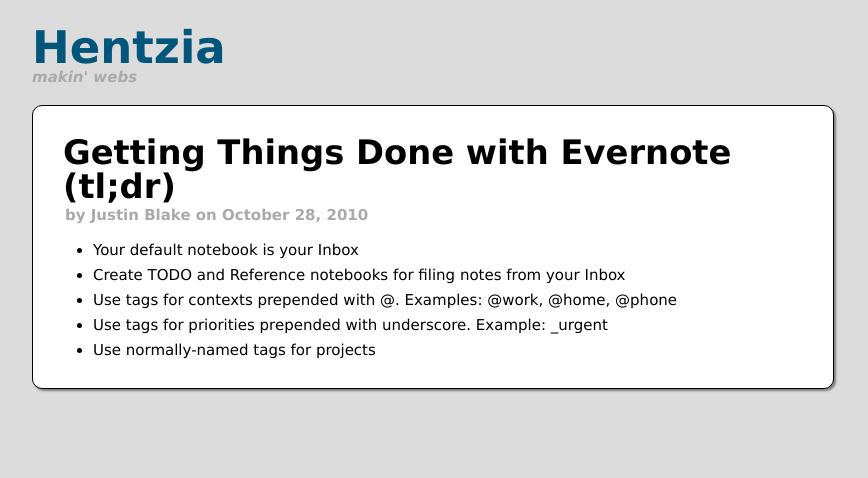
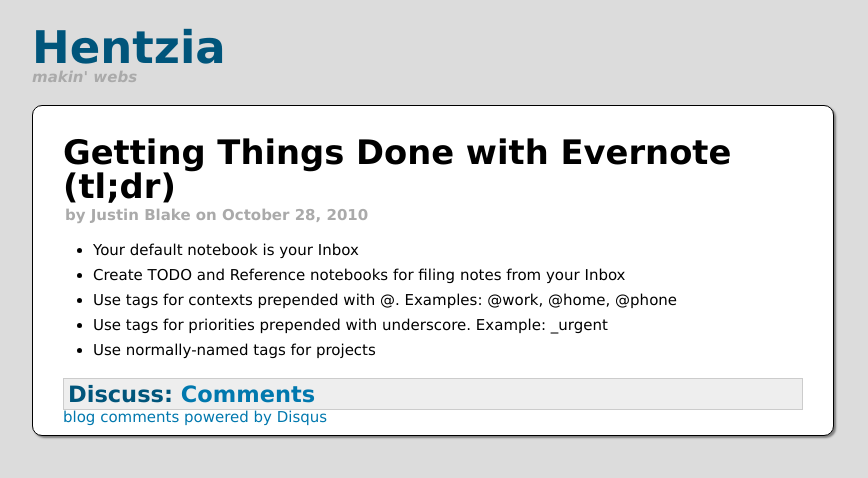
Before and after one commit to blaix/blaix.github.com, a Jekyll site: the page built from blog/gtd-with-evernote-tldr.markdown, in a window 1280 px wide. Shown: the top 478 px of the page, without its empty margins (18-886 px from the left). Built offline with Jekyll 4.4.1, drawn with Linux system fonts in a browser that asks for light colours; some web fonts are replaced; comment, search, counter and statistics services are not loaded.

Commit message:
Add Disqus comments.

```diff
--- a/_layouts/main.html
+++ b/_layouts/main.html
@@ -28,5 +28,14 @@
     <section>
       {{ content }}
     </section>
+    <!-- Disqus comment count code -->
+    <script type="text/javascript">
+    var disqus_shortname = 'hentzia';
+    (function () {
+      var s = document.createElement('script'); s.async = true;
+      s.src = 'http://disqus.com/forums/hentzia/count.js';
+      (document.getElementsByTagName('HEAD')[0] || document.getElementsByTagName('BODY')[0]).appendChild(s);
+    }());
+    </script>
   </body>
 </html>
--- a/_layouts/post.html
+++ b/_layouts/post.html
@@ -7,6 +7,20 @@
     <h1>{{ page.title }}</h1>
     <h2>by Justin Blake on {{ page.date | date:"%B %d, %Y" }}</h2>
   </hgroup>
-
   {{ content }}
+  <section id="comments">
+    <h2>Discuss: <a href="{{ post.url }}#disqus_thread">Comments</a></h2>
+    <div id="disqus_thread"></div>
+    <!-- Disqus comments -->
+    <script type="text/javascript">
+      var disqus_identifier = "{{ post.id }}";
+      (function() {
+       var dsq = document.createElement('script'); dsq.type = 'text/javascript'; dsq.async = true;
+       dsq.src = 'http://hentzia.disqus.com/embed.js';
+       (document.getElementsByTagName('head')[0] || document.getElementsByTagName('body')[0]).appendChild(dsq);
+      })();
+    </script>
+    <noscript>Please enable JavaScript to view the <a href="http://disqus.com/?ref_noscript=hentzia">comments powered by Disqus.</a></noscript>
+    <a href="http://disqus.com" class="dsq-brlink">blog comments powered by <span class="logo-disqus">Disqus</span></a>
+  </section>
 </article>
--- a/stylesheets/main.css
+++ b/stylesheets/main.css
@@ -93,6 +93,8 @@
   margin: 0 20px 20px 0;
   border: solid 1px #ccc; }
 
+article #comments a { text-decoration: none; }
+
 /* General-purpose classes ------------------------------------------------ */
 .cough {
   font-size: 75%; }
```
